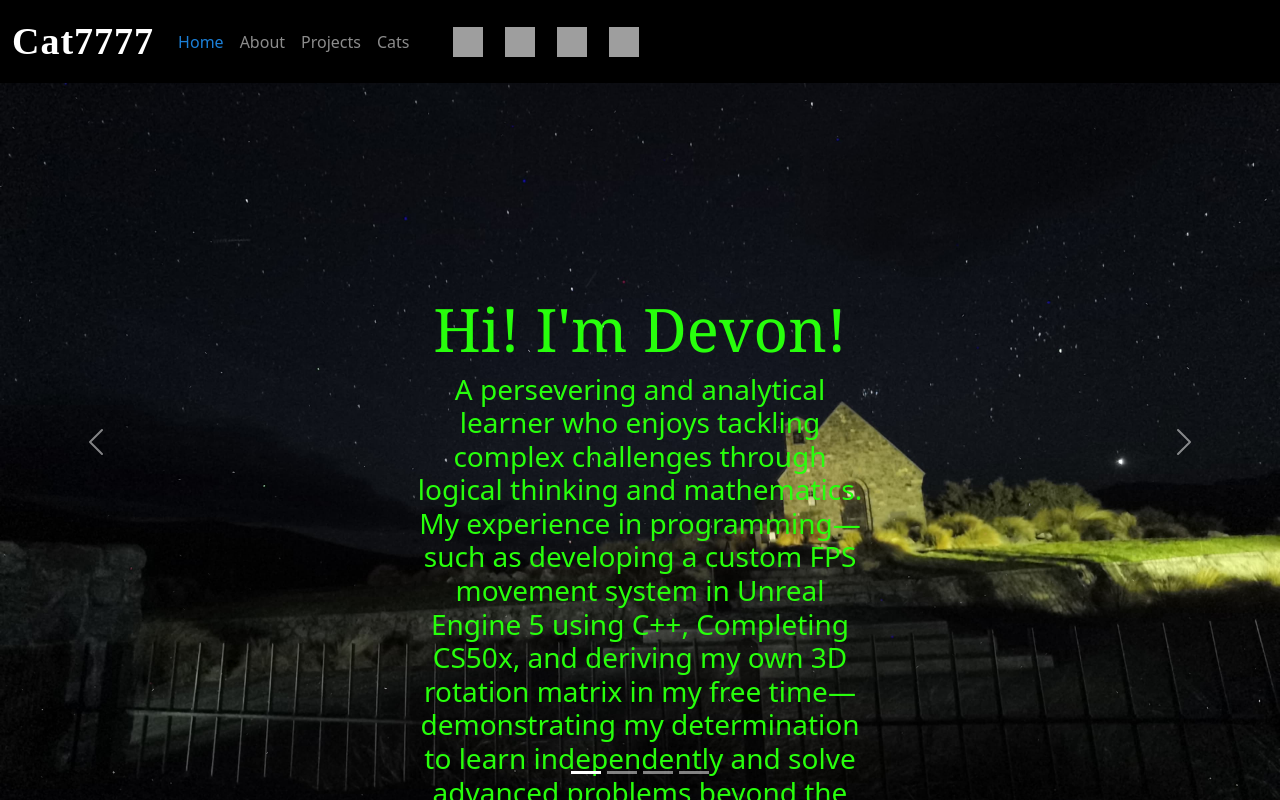
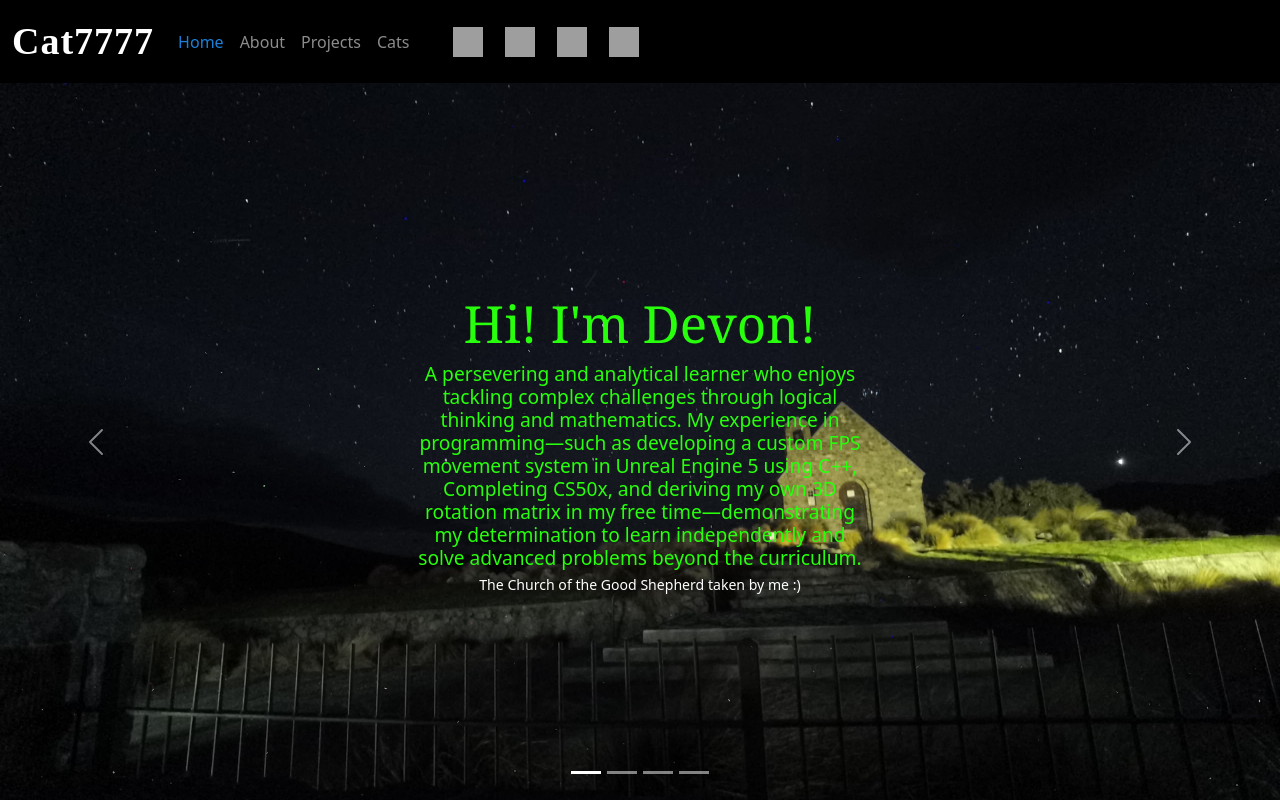
Before and after one commit to thatgreyCat7777/homepage, a plain HTML site: page index.html in a window 1280 px wide. Drawn offline with nearby package versions, Linux system fonts and the light colour scheme; no server answers; grey boxes are pictures that could not be loaded.

Commit message:
Made index page text scale with viewport max

```diff
--- a/index.html
+++ b/index.html
@@ -69,7 +69,9 @@
                         />
                         <div class="carousel-caption d-md-block slide-title">
                             <a href="index.html">
-                                <b><h1>Hi! I'm Devon!</h1></b>
+                                <b>
+                                    <h1>Hi! I'm Devon!</h1>
+                                </b>
                             </a>
                             <h5>
                                 A persevering and analytical learner who enjoys
@@ -82,9 +84,9 @@
                                 determination to learn independently and solve
                                 advanced problems beyond the curriculum.
                             </h5>
-                            <h8
+                            <h6
                                 >The Church of the Good Shepherd taken by me
-                                :)</h8
+                                :)</h6
                             >
                         </div>
                     </div>
--- a/styles.css
+++ b/styles.css
@@ -73,18 +73,21 @@
     text-decoration: none;
     color: rgb(50, 184, 32);
     font-family: Georgia, 'Times New Roman', Times, serif;
-    font-size: 60px;
+    font-size: 4vmax;
 }
 
 .slide-title h1 {
     color: rgb(40, 255, 12);
     font-family: Georgia, 'Times New Roman', Times, serif;
-    font-size: 60px;
+    font-size: 4vmax;
 }
 
 .slide-title h5 {
     color: rgb(40, 255, 12);
-    font-size: 28px;
+    font-size: 1.5vmax;
+}
+.slide-title h6 {
+    font-size: 1.1vmax;
 }
 
 .slide-title a:hover {
```
